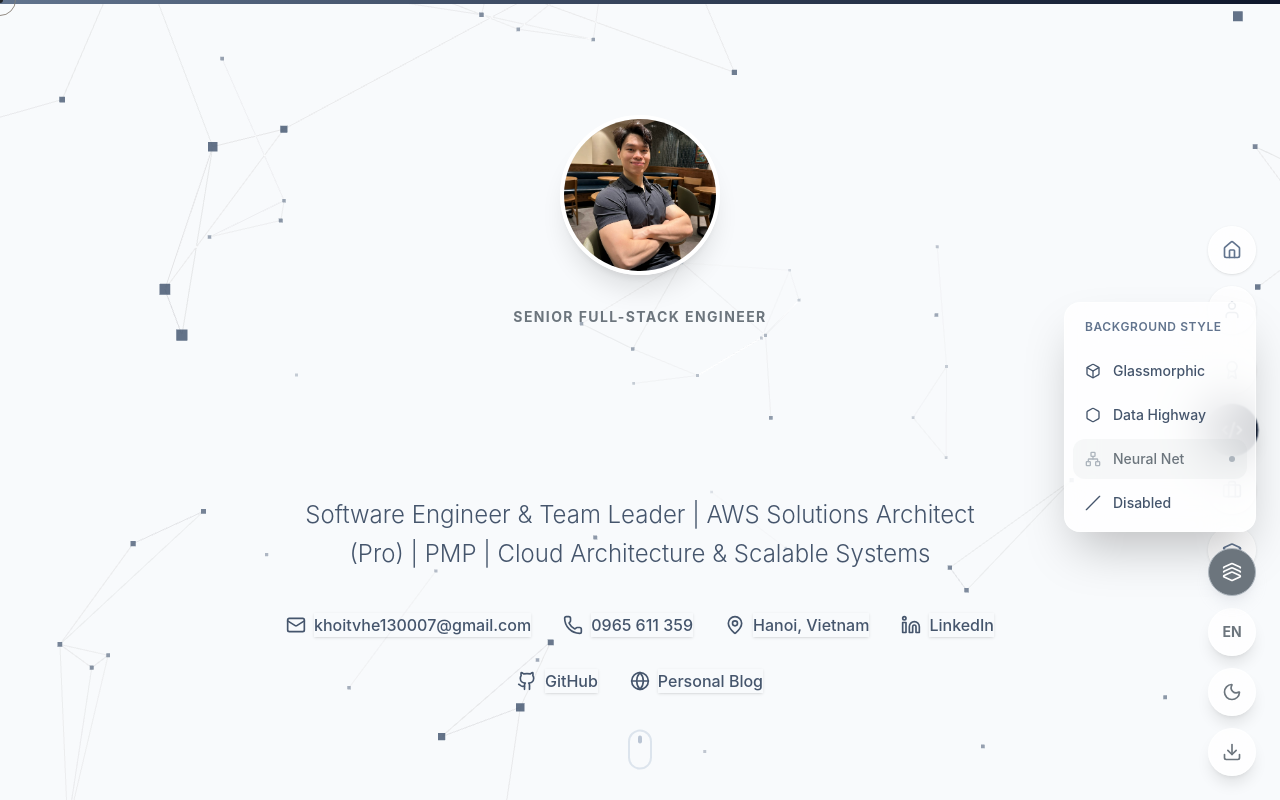
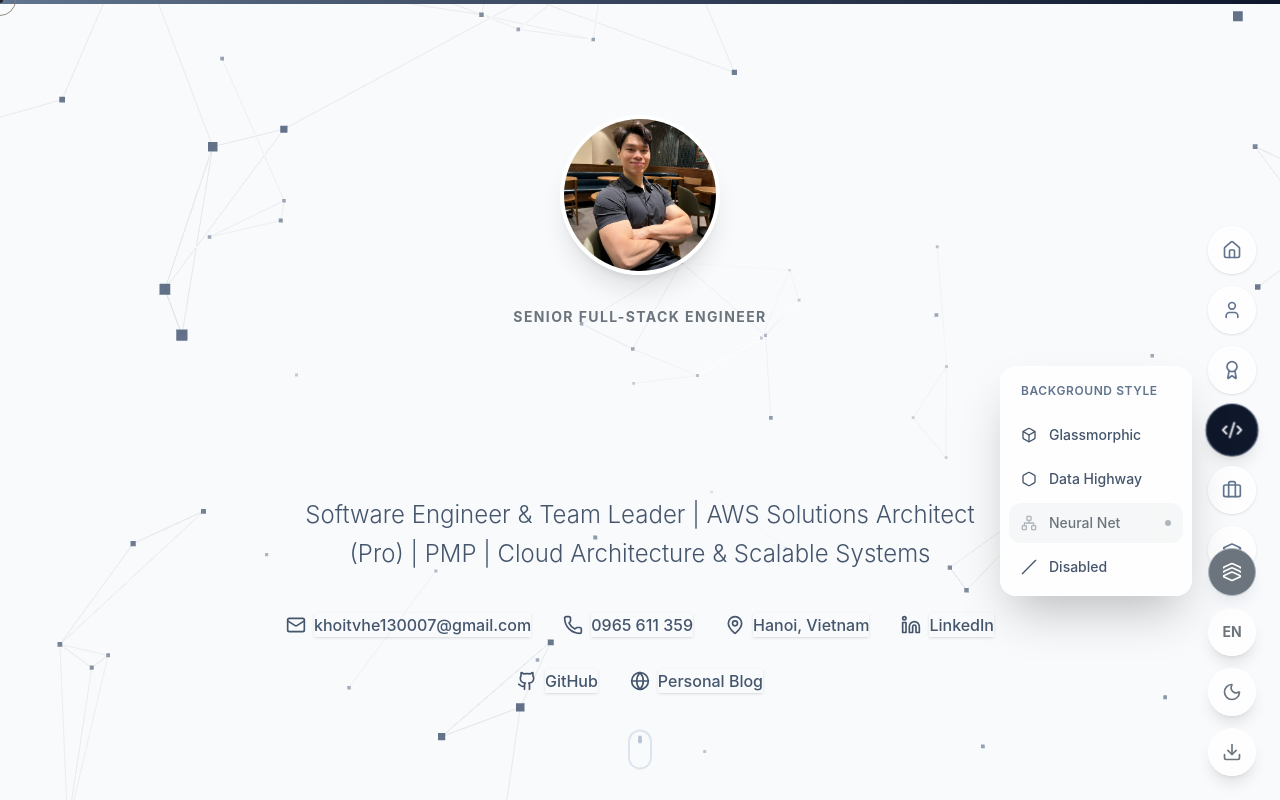
Before and after one commit to khoitran99/resume, a React (Vite) app: page / in a window 1280 px wide. Both pictures are taken after a click on the button "Change Background". Shown: the top 800 px of the page. Built offline with nearby package versions, Linux system fonts and the light colour scheme.

Commit message:
fix(ui): resolve overlap between BackgroundSwitcher and FloatingNav menu

```diff
--- a/src/components/ui/BackgroundSwitcher.tsx
+++ b/src/components/ui/BackgroundSwitcher.tsx
@@ -44,15 +44,15 @@ const BackgroundSwitcher: React.FC = () => {
       <AnimatePresence>
         {isOpen && (
           <motion.div
-            initial={{ opacity: 0, y: 20, scale: 0.9 }}
-            animate={{ opacity: 1, y: 0, scale: 1 }}
-            exit={{ opacity: 0, y: 20, scale: 0.9 }}
+            initial={{ opacity: 0, x: 20, scale: 0.9 }}
+            animate={{ opacity: 1, x: 0, scale: 1 }}
+            exit={{ opacity: 0, x: 20, scale: 0.9 }}
             transition={{
               type: "spring",
               stiffness: 400,
               damping: 25,
             }}
-            className="absolute bottom-full right-0 mb-4 bg-white/80 dark:bg-slate-900/80 dark:bg-slate-900/80 backdrop-blur-xl border border-white/60 dark:border-slate-800 dark:border-slate-700/60 shadow-2xl rounded-2xl p-2 flex flex-col gap-1 z-50 origin-bottom w-48"
+            className="absolute right-[calc(100%+1rem)] bottom-0 bg-white/80 dark:bg-slate-900/80 backdrop-blur-xl border border-white/60 dark:border-slate-800 shadow-2xl rounded-2xl p-2 flex flex-col gap-1 z-50 origin-right w-48"
           >
             <div className="px-3 py-2 text-xs font-semibold text-slate-500 dark:text-slate-400 uppercase tracking-wider mb-1">
               Background Style
```
